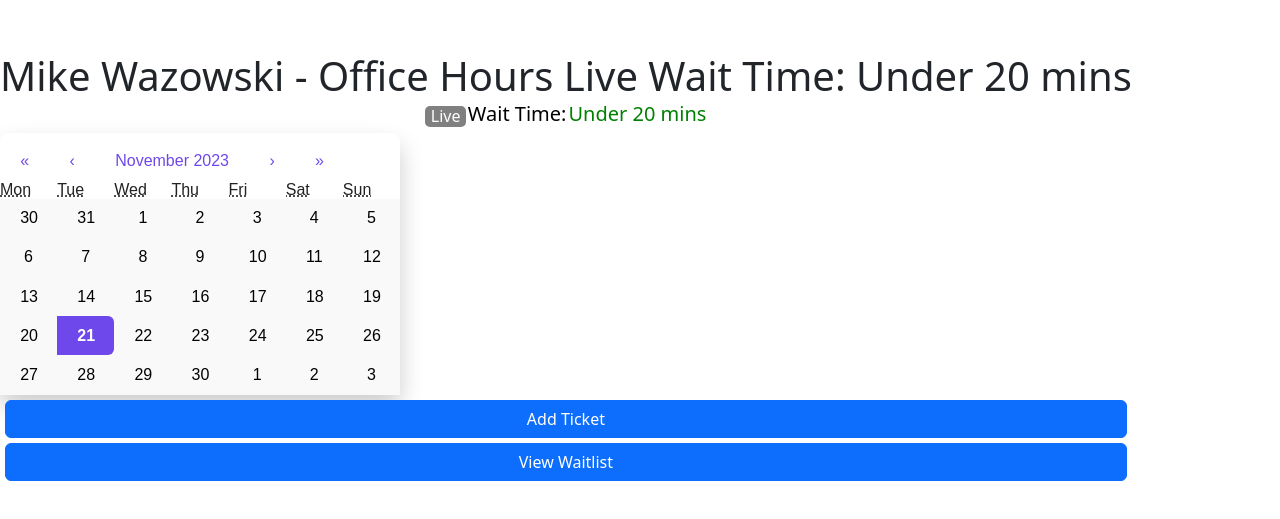
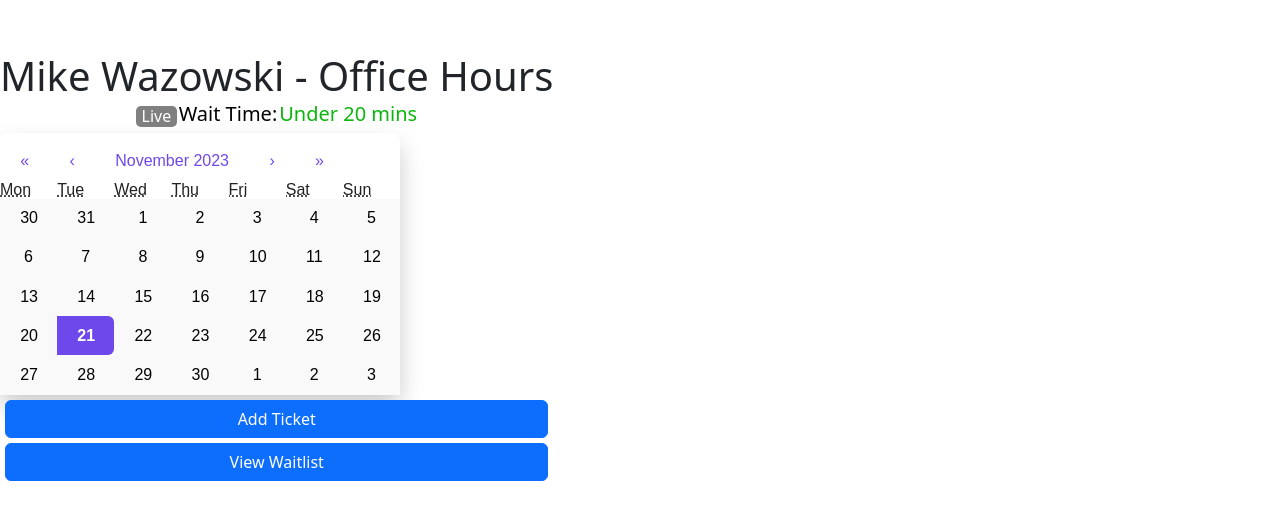
Before and after one commit to JoshHutchison/Team5, a React (Vite) app in the folder team5/: page / in a window 1280 px wide. Shown: the part 131-650 px from the top of the page. Built offline with nearby package versions, Linux system fonts and the light colour scheme.

Commit message:
Header Edit

```diff
--- a/team5/src/App.css
+++ b/team5/src/App.css
@@ -49,7 +49,7 @@
   height: 20px;
   border-radius: 5px;
   background-color: white;
-  color: green;
+  color: rgb(11, 181, 11);
   padding-left:2px;
 }
 
--- a/team5/src/components/Header.jsx
+++ b/team5/src/components/Header.jsx
@@ -4,7 +4,6 @@ const Header = () => {
   return (
     <header>
       <h1>Mike Wazowski - Office Hours
-        Live Wait Time: Under 20 mins
       </h1>
       <div className='wait-class'>
       <button className='live-btn'>Live</button>
```
